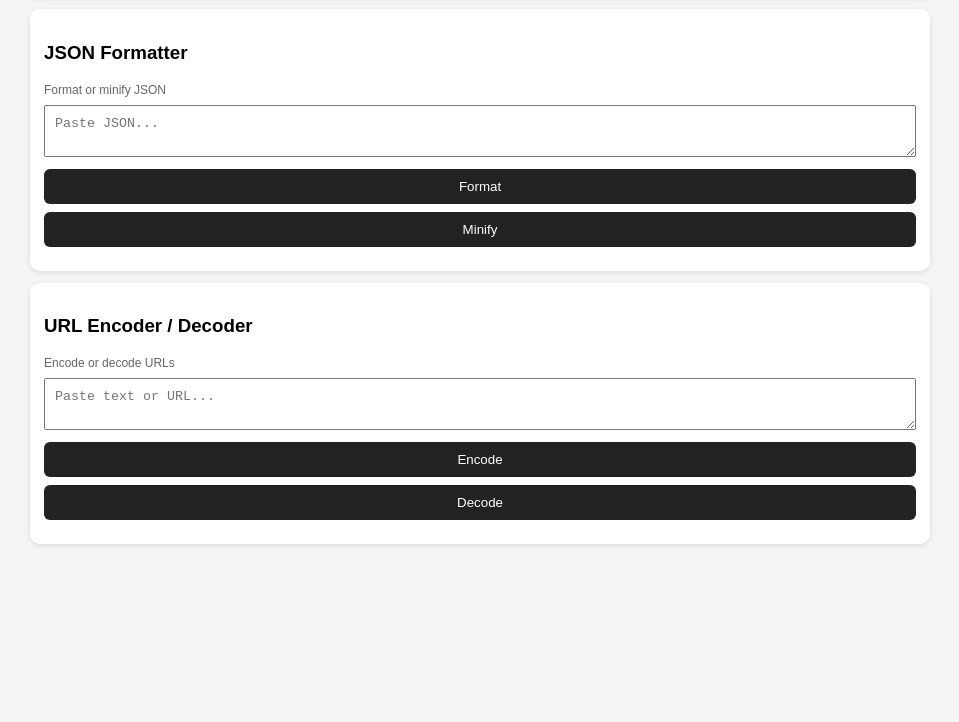
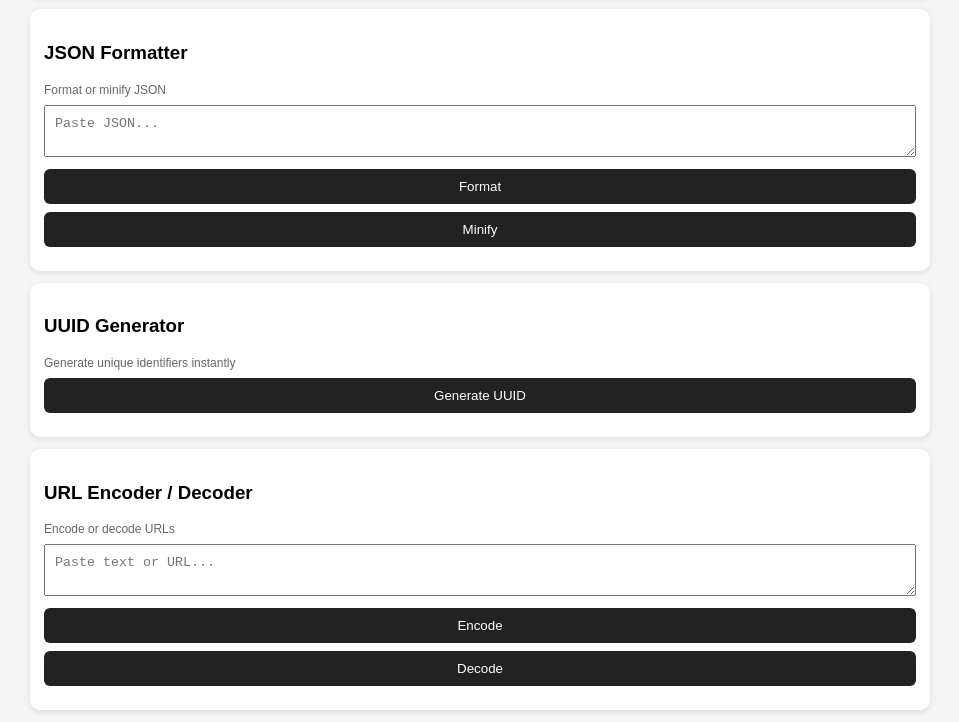
Before and after one commit to Thinkglobaltoday/Utility-Tools, a plain HTML site: page index.html in a window 1280 px wide. Shown: the part 1360-2082 px from the top of the page, without its empty margins (160-1119 px from the left). Before the commit the page ends 1916 px from the top, so only its background shows below. Drawn offline with Linux system fonts and the light colour scheme.

Commit message:
Implement UUID generator in index.html
Added a UUID generator section with a button to generate unique identifiers.

```diff
--- a/index.html
+++ b/index.html
@@ -163,6 +163,15 @@
       <div class="output" id="jsonOutput"></div>
     </div>
 
+    <div class="card">
+  <h3>UUID Generator</h3>
+  <div class="tag">Generate unique identifiers instantly</div>
+
+  <button onclick="generateUUID()">Generate UUID</button>
+
+  <div class="output" id="uuidOutput"></div>
+    </div>
+
     <!-- URL ENCODER -->
     <div class="card">
       <h3>URL Encoder / Decoder</h3>
@@ -281,7 +290,13 @@ function decodeBase64() {
   }
     }
 }
+function generateUUID() {
+  let uuid = ([1e7]+-1e3+-4e3+-8e3+-1e11).replace(/[018]/g, c =>
+    (c ^ crypto.getRandomValues(new Uint8Array(1))[0] & 15 >> c / 4).toString(16)
+  );
 
+  document.getElementById("uuidOutput").innerText = uuid;
+  }
 </script>
 
 </body>
```
